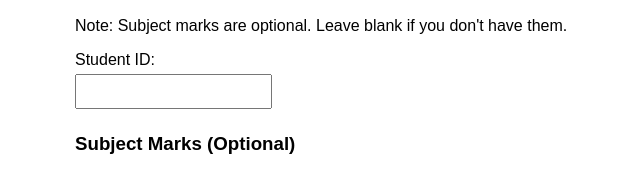
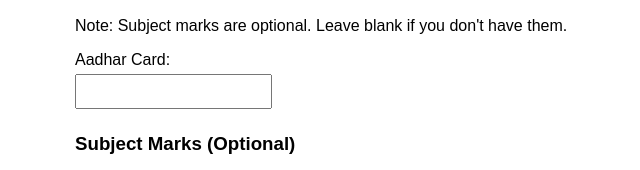
Before and after one commit to Kaushik-666/ai-chatbot, a website: page public/marks.html in a window 1280 px wide. Shown: the part 181-351 px from the top of the page, 165-805 px from the left. Drawn offline with Linux system fonts and the light colour scheme.

Commit message:
ai implemented

```diff
--- a/package.json
+++ b/package.json
@@ -18,8 +18,7 @@
   "license": "ISC",
   "type": "commonjs",
   "dependencies": {
-    "express": "^5.2.1",
-    "node-fetch": "^3.3.2"
+    "express": "^5.2.1"
   },
   "devDependencies": {
     "nodemon": "^3.1.11"
--- a/public/marks.html
+++ b/public/marks.html
@@ -13,7 +13,7 @@
          <h2>Enter Your Information</h2>
          <p>Note: Subject marks are optional. Leave blank if you don't have them.</p>
          <form id="studentForm">
-            <div>        <label>Student ID:</label><br>        <input type="text" id="studentId" name="studentId" required>      </div>
+            <div>        <label>Aadhar Card:</label><br>        <input type="text" id="studentId" name="studentId" required>      </div>
             <h3>Subject Marks (Optional)</h3>
             <div>        <label>English (0-100):</label><br>        <input type="number" id="english" name="english" min="0" max="100">      </div>
             <div>        <label>Marathi (0-100):</label><br>        <input type="number" id="marathi" name="marathi" min="0" max="100">      </div>
--- a/server.js
+++ b/server.js
@@ -1,5 +1,5 @@
 const express = require('express');
-const fetch = require('node-fetch');
+//const fetch = require('node-fetch');
 const path = require('path');
 
 const app = express();
```
Also changed, not shown: 1 other file.
